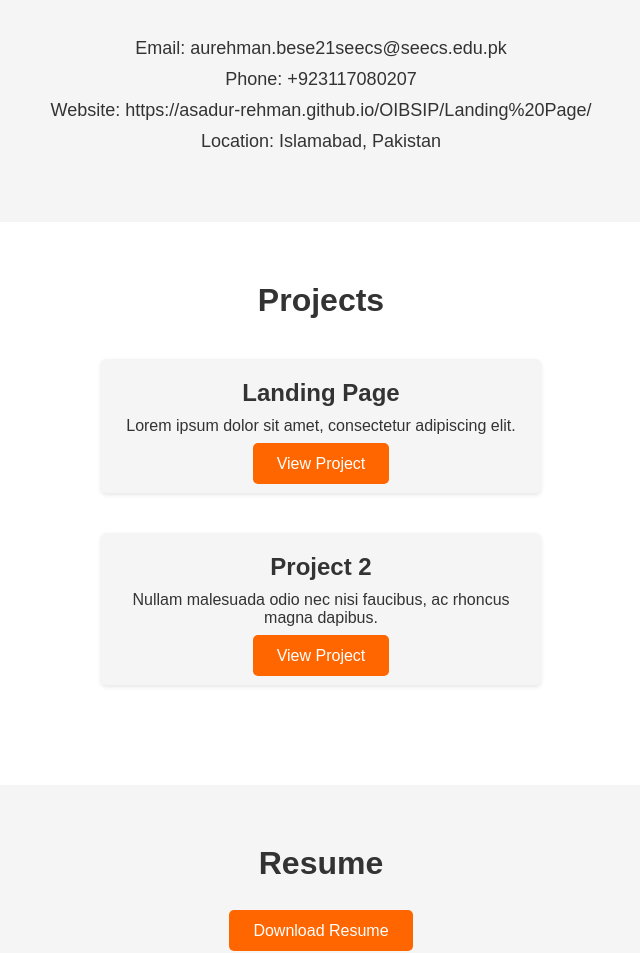
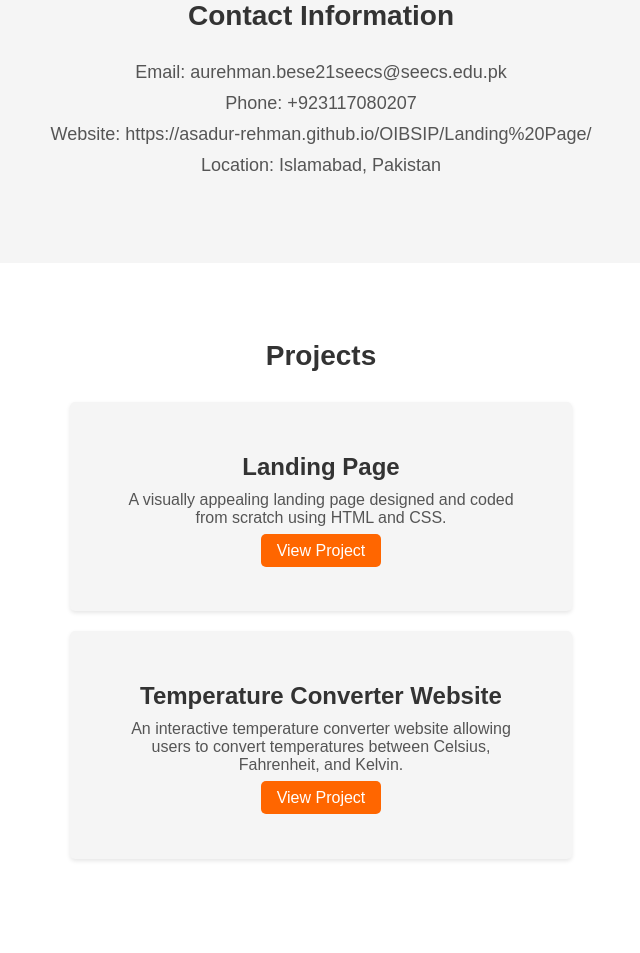
Before and after one commit to Asadur-Rehman/OIBSIP, a plain HTML site: page Portfolio/index.html in a window 1280 px wide. Shown: the part 440-1393 px from the top of the page, without its empty margins (319-959 px from the left). Drawn offline with Linux system fonts and the light colour scheme.

Commit message:
Portfolio complete

```diff
--- a/Portfolio/index.html
+++ b/Portfolio/index.html
@@ -28,15 +28,14 @@
         <h2>Projects</h2>
         <div class="project">
             <h3>Landing Page</h3>
-            <p>Lorem ipsum dolor sit amet, consectetur adipiscing elit.</p>
-            <a href="#" class="btn">View Project</a>
+            <p>A visually appealing landing page designed and coded from scratch using HTML and CSS.</p>
+            <a href="https://asadur-rehman.github.io/OIBSIP/Landing%20Page/" class="btn">View Project</a>
         </div>
         <div class="project">
-            <h3>Project 2</h3>
-            <p>Nullam malesuada odio nec nisi faucibus, ac rhoncus magna dapibus.</p>
-            <a href="#" class="btn">View Project</a>
+            <h3>Temperature Converter Website</h3>
+            <p>An interactive temperature converter website allowing users to convert temperatures between Celsius, Fahrenheit, and Kelvin.</p>
+            <a href="https://asadur-rehman.github.io/OIBSIP/Temperature%20Converter%20Website/" class="btn">View Project</a>
         </div>
-        <!-- Add more projects here -->
     </section>
 
     <section id="resume">
--- a/Portfolio/resources/style.css
+++ b/Portfolio/resources/style.css
@@ -15,54 +15,59 @@ body {
 header {
     background-color: #333;
     text-align: center;
-    padding: 40px 0;
+    padding: 4% 0;
     color: #fff;
 }
 
 .profile-image img {
-    width: 200px;
-    height: 200px;
+    width: 30%;
+    max-width: 200px;
+    height: auto;
     border-radius: 50%;
     margin-bottom: 20px;
 }
 
 /* Style the contact section */
 #contact {
-    padding: 60px 0;
+    padding: 6% 0;
     text-align: center;
+    background-color: #f5f5f5;
 }
 
 #contact h2 {
-    font-size: 32px;
-    margin-bottom: 40px;
+    font-size: 28px;
+    margin-bottom: 30px;
+    color: #333;
 }
 
 #contact ul {
     list-style: none;
+    font-size: 18px;
+    color: #555;
 }
 
 #contact ul li {
-    font-size: 18px;
     margin-bottom: 10px;
 }
 
 /* Style the projects section */
 #projects {
     background-color: #fff;
-    padding: 60px 0;
+    padding: 6% 0;
     text-align: center;
 }
 
 #projects h2 {
-    font-size: 32px;
-    margin-bottom: 40px;
+    font-size: 28px;
+    margin-bottom: 30px;
+    color: #333;
 }
 
 .project {
-    width: 80%;
+    width: 90%;
     max-width: 400px;
-    margin: 0 auto 40px;
-    padding: 20px;
+    margin: 0 auto 20px;
+    padding: 4%;
     background-color: #f5f5f5;
     border-radius: 5px;
     box-shadow: 0 2px 4px rgba(0, 0, 0, 0.1);
@@ -71,37 +76,52 @@ header {
 .project h3 {
     font-size: 24px;
     margin-bottom: 10px;
+    color: #333;
 }
 
 .project p {
     font-size: 16px;
-    margin-bottom: 20px;
+    margin-bottom: 15px;
+    color: #555;
 }
 
 .project .btn {
-    padding: 12px 24px;
+    padding: 8px 16px;
     background-color: #ff6600;
     color: #fff;
     text-decoration: none;
     border-radius: 5px;
+    transition: background-color 0.3s ease-in-out;
 }
 
+.project .btn:hover {
+    background-color: #ff4500;
+}
+
+/* Style the resume section */
 #resume {
-    padding: 60px 0;
+    padding: 6% 0;
     text-align: center;
+    background-color: #f5f5f5;
 }
 
 #resume h2 {
-    font-size: 32px;
-    margin-bottom: 40px;
+    font-size: 28px;
+    margin-bottom: 30px;
+    color: #333;
 }
 
 #resume .btn {
-    padding: 12px 24px;
+    padding: 8px 16px;
     background-color: #ff6600;
     color: #fff;
     text-decoration: none;
     border-radius: 5px;
+    transition: background-color 0.3s ease-in-out;
+}
+
+#resume .btn:hover {
+    background-color: #ff4500;
 }
 
 /* Style the footer */
@@ -109,5 +129,18 @@ footer {
     background-color: #333;
     color: #fff;
     text-align: center;
-    padding: 20px 0;
+    padding: 4% 0;
 }
+
+/* Media Queries for Responsiveness */
+@media screen and (max-width: 768px) {
+    .profile-image img {
+        width: 50%;
+        max-width: 150px;
+    }
+
+    .project {
+        width: 100%;
+        max-width: 100%;
+    }
+}
```
